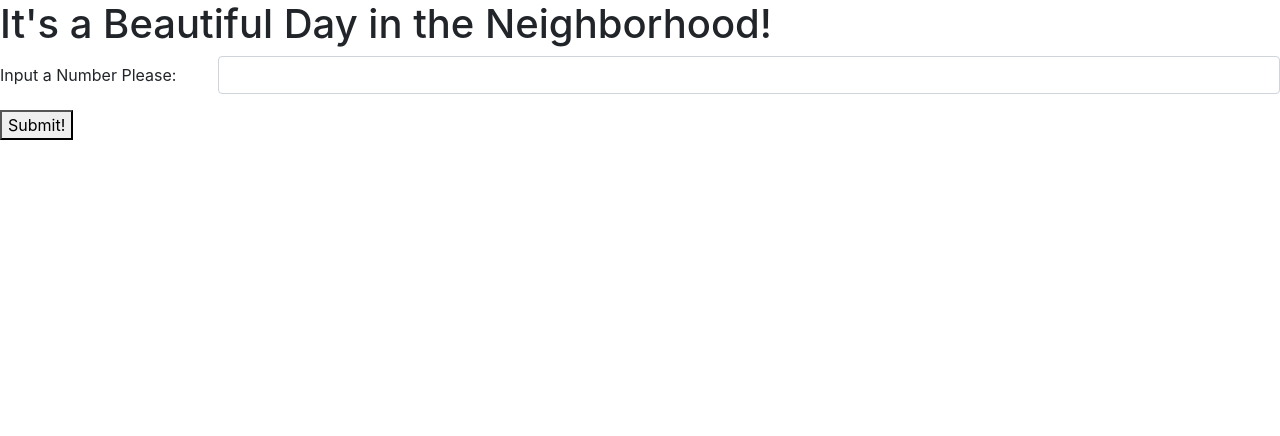
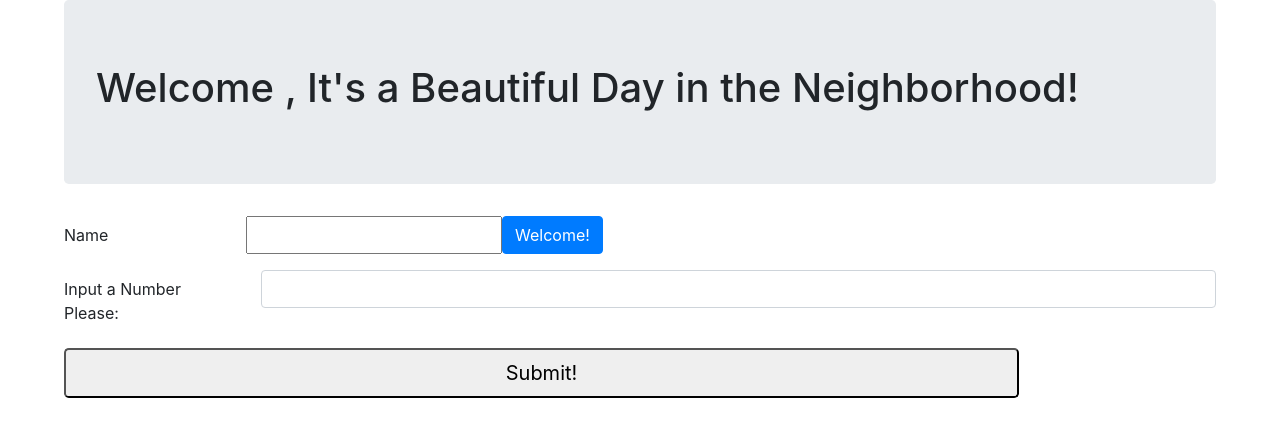
Before and after one commit to paigetiedeman/mr-robogers-neighborhood, a plain HTML site: page index.html in a window 1280 px wide. Drawn offline with Linux system fonts and the light colour scheme.

Commit message:
name function added

```diff
--- a/css/styles.css
+++ b/css/styles.css
@@ -0,0 +1,4 @@
+body {
+  margin-left: 5%;
+  margin-right: 5%;
+}
--- a/index.html
+++ b/index.html
@@ -11,8 +11,15 @@
 
 <body>
   <div id="container">
-    <h1>It's a Beautiful Day in the Neighborhood!</h1>
+    <div class="jumbotron">
+    <h1>Welcome <span class="name"></span>, It's a Beautiful Day in the Neighborhood!</h1>
+    </div>
     <form id="number-input">
+    <div class="form-group row">
+      <label for="name" class="col-sm-2 col-form-label">Name</label>
+      <input id="name" type="text" required>
+      <button type="submit" class="btn btn-primary">Welcome!</button>
+    </div>
       <div class="form-group row">
         <label for="roboNumber" class="col-sm-2 col-form-label"> Input a Number Please:</label>
         <div class="col-sm-10">
@@ -20,14 +27,14 @@
         </div>
       </div>
       <div class="form-group row">
-        <div class="col-sm-10">
-          <button type="submit" id="numberSubmit">Submit!</button>
+        <div class="col-sm-10 ">
+          <button type="submit" class="btn-lg btn-block" id="numberSubmit">Submit!</button>
+          <div id="result">
+
+          </div>
         </div>
       </div>
     </form>
-    <div id="result">
-
-    </div>
   </div>
 </body>
 
--- a/js/scripts.js
+++ b/js/scripts.js
@@ -36,5 +36,12 @@ $(document).ready(function () {
     event.preventDefault();
     const number = $("#roboNumber").val();
     $("#result").html(rogerReplace(number));
+    const nameInput = $("input#name").val();
+    $(".name").append(nameInput);
   })
 });
+
+// WIP reverse function
+// rogerReverse(number){
+  // return.split("").reverse.join(", ");
+// }
```
Also changed, not shown: 1 other file.
